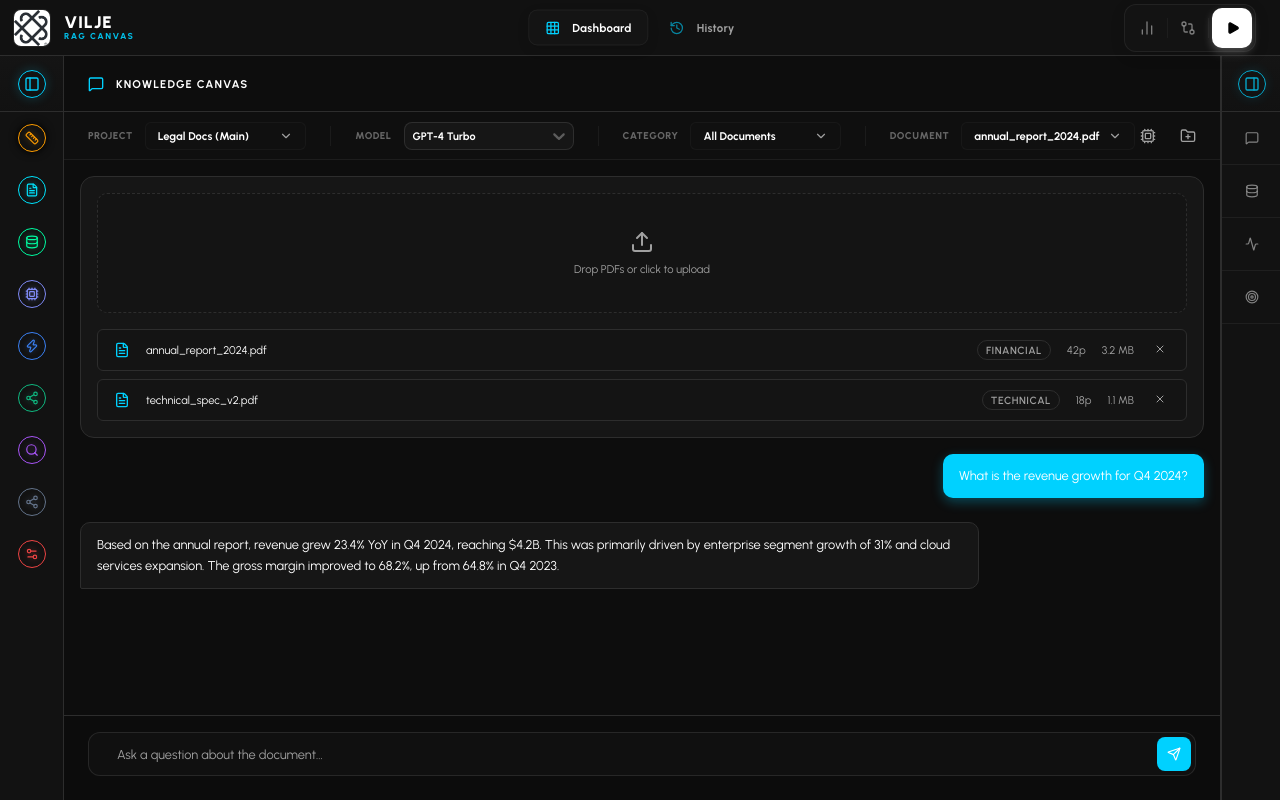
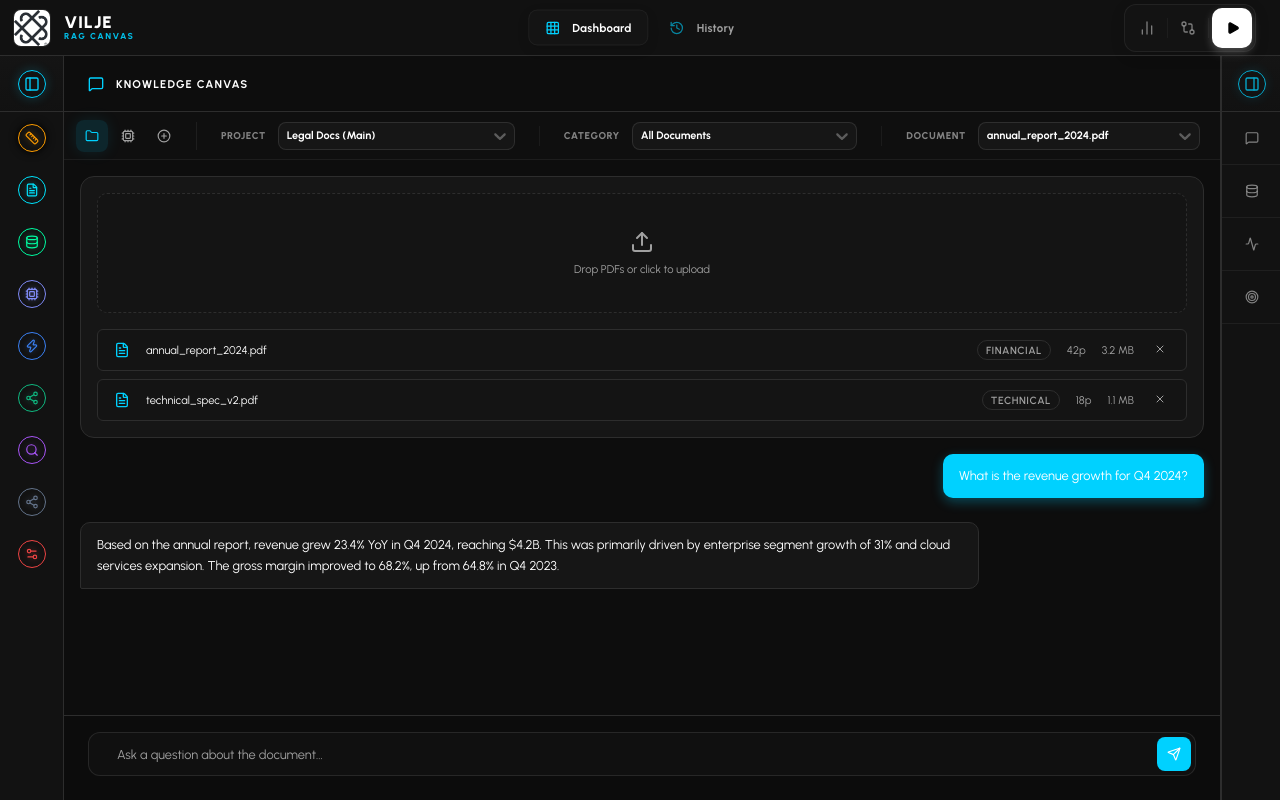
Before and after one commit to workstream-vilje/InsightPdf-Engine-Frontend, a Next.js app: page / in a window 1280 px wide. Built offline with nearby package versions, Linux system fonts and the light colour scheme.

Commit message:
Enhance CenterPanel and ConfigPanel with multi-select options and improved styles

```diff
--- a/src/components/features/dashboard/CenterPanel/index.jsx
+++ b/src/components/features/dashboard/CenterPanel/index.jsx
@@ -1,21 +1,17 @@
 "use client";
 import React, { useState } from 'react';
 import classNames from 'classnames';
-import { Upload, FileText, X, FolderPlus, MessageSquare } from "lucide-react";
+import {
+  Upload, FileText, X, FolderPlus, MessageSquare,
+  Search, Send, Download, Trash2, PlusCircle,
+  LayoutGrid, List, ArrowUp, Cpu, Folder
+} from "lucide-react";
 import { Button } from "@/components/ui/button";
 import { Input } from "@/components/ui/input";
 import { Badge } from "@/components/ui/badge";
-import {
-  Select as SelectOriginal,
-  SelectContent as SelectContentOriginal,
-  SelectItem as SelectItemOriginal,
-  SelectTrigger as SelectTriggerOriginal,
-  SelectValue as SelectValueOriginal
-} from "@/components/ui/select";
 import { ScrollArea } from "@/components/ui/scroll-area";
 import { motion, AnimatePresence } from "framer-motion";
 import Select from 'react-select';
-import { Search, Send, Download, Trash2, PlusCircle, LayoutGrid, List, ArrowUp, Cpu } from "lucide-react";
 import { DASHBOARD_FILES, DASHBOARD_MESSAGES } from "@/lib/dashboard/data";
 import styles from './styles.module.css';
 
@@ -27,7 +23,25 @@ const initialModelOptions = [
   { value: 'gemini', label: 'Gemini Pro' },
 ];
 
-// Header Select Styles
+
+// Options for each filter
+const projectOptions = [
+  { value: 'legal', label: 'Legal Docs (Main)' },
+  { value: 'research', label: 'Research Workspace' },
+];
+
+const categoryOptions = [
+  { value: 'all', label: 'All Documents' },
+  { value: 'financial', label: 'Financial Reports' },
+  { value: 'technical', label: 'Technical Specs' },
+];
+
+const documentOptions = [
+  { value: 'annual', label: 'annual_report_2024.pdf' },
+  { value: 'technical', label: 'technical_spec_v2.pdf' },
+];
+
+// Header Select Styles for Perfect Alignment
 const headerSelectStyles = {
   control: (base, state) => ({
     ...base,
@@ -41,19 +55,24 @@ const headerSelectStyles = {
     fontWeight: '700',
     color: '#ffffff',
     boxShadow: 'none',
-    transition: 'all 0.2s ease',
+    transition: 'all 0.2s cubic-bezier(0.4, 0, 0.2, 1)',
     cursor: 'pointer',
     '&:hover': {
       borderColor: 'rgba(var(--primary), 0.4)',
-      background: 'rgba(255, 255, 255, 0.05)',
+      background: 'rgba(255, 255, 255, 0.06)',
     },
+    display: 'flex',
+    alignItems: 'center',
+    overflow: 'hidden',
   }),
   valueContainer: (base) => ({
     ...base,
     padding: '0 8px',
-    height: '28px',
+    height: '26px',
     display: 'flex',
     alignItems: 'center',
+    whiteSpace: 'nowrap',
+    flexWrap: 'nowrap',
   }),
   indicatorsContainer: (base) => ({
     ...base,
@@ -69,7 +88,8 @@ const headerSelectStyles = {
     zIndex: 1000,
     marginTop: '6px',
     overflow: 'hidden',
-    width: '180px',
+    width: 'max-content',
+    minWidth: '100%',
   }),
   menuList: (base) => ({
     ...base,
@@ -84,6 +104,7 @@ const headerSelectStyles = {
     fontWeight: state.isSelected ? '700' : '500',
     cursor: 'pointer',
     borderRadius: '6px',
+    whiteSpace: 'nowrap',
     '&:active': {
       background: 'rgba(var(--primary), 0.25)',
     },
@@ -92,6 +113,8 @@ const headerSelectStyles = {
     ...base,
     color: '#ffffff',
     margin: 0,
+    overflow: 'hidden',
+    textOverflow: 'ellipsis',
   }),
   input: (base) => ({
     ...base,
@@ -120,10 +143,17 @@ const CenterPanel = () => {
   const [newProject, setNewProject] = useState("");
   const [newCategory, setNewCategory] = useState("");
 
+  // Selection states
+  const [selectedProject, setSelectedProject] = useState(projectOptions[0]);
+  const [selectedCategory, setSelectedCategory] = useState(categoryOptions[0]);
+  const [selectedDocument, setSelectedDocument] = useState(documentOptions[0]);
+
+  // Header Modes: 'filters' | 'models' | 'actions'
+  const [headerMode, setHeaderMode] = useState('filters');
+
   // Model states
   const [modelOptions, setModelOptions] = useState(initialModelOptions);
   const [selectedModel, setSelectedModel] = useState(initialModelOptions[0]);
-  const [isAddingModel, setIsAddingModel] = useState(false);
   const [newModelName, setNewModelName] = useState("");
 
   const files = DASHBOARD_FILES;
@@ -138,7 +168,7 @@ const CenterPanel = () => {
     setModelOptions([...modelOptions, newOption]);
     setSelectedModel(newOption);
     setNewModelName("");
-    setIsAddingModel(false);
+    setHeaderMode('models');
   };
 
   const handleUpload = () => {
@@ -184,10 +214,36 @@ const CenterPanel = () => {
         <span className={styles.headerTitle}>Knowledge Canvas</span>
       </div>
 
-      {/* 100% Integrated Filter Header with Context-Aware Ingestion Controls */}
+      {/* Tabbed Integrated Filter Header */}
       <div className={styles.filterHeader}>
+        {/* Tab Switcher Icons */}
+        <div className={styles.headerTabSwitcher}>
+          <button
+            className={classNames(styles.tabIconButton, { [styles.activeTab]: headerMode === 'filters' })}
+            onClick={() => setHeaderMode('filters')}
+            title="Browse Filters"
+          >
+            <Folder size={14} />
+          </button>
+          <button
+            className={classNames(styles.tabIconButton, { [styles.activeTab]: headerMode === 'models' })}
+            onClick={() => setHeaderMode('models')}
+            title="Model Selection"
+          >
+            <Cpu size={14} />
+          </button>
+          <button
+            className={classNames(styles.tabIconButton, { [styles.activeTab]: headerMode === 'actions' })}
+            onClick={() => setHeaderMode('actions')}
+            title="Quick Actions"
+          >
+            <PlusCircle size={14} />
+          </button>
+        </div>
+
+        <div className={styles.headerModeContent}>
           <AnimatePresence mode="wait">
-          {!isCreating && !isAddingModel ? (
+            {headerMode === 'filters' && (
               <motion.div
                 key="filters"
                 initial={{ opacity: 0, x: -10 }}
@@ -198,23 +254,62 @@ const CenterPanel = () => {
                 {/* Project Selection */}
                 <div className={styles.filterGroup}>
                   <span className={styles.filterLabel}>PROJECT</span>
-                <SelectOriginal defaultValue="legal">
-                  <SelectTriggerOriginal className={styles.filterTrigger}>
-                    <SelectValueOriginal placeholder="Project" />
-                  </SelectTriggerOriginal>
-                  <SelectContentOriginal>
-                    <SelectItemOriginal value="legal">Legal Docs (Main)</SelectItemOriginal>
-                    <SelectItemOriginal value="research">Research Workspace</SelectItemOriginal>
-                  </SelectContentOriginal>
-                </SelectOriginal>
+                  <div style={{ flex: 1, minWidth: '130px' }}>
+                    <Select
+                      options={projectOptions}
+                      value={selectedProject}
+                      onChange={setSelectedProject}
+                      styles={headerSelectStyles}
+                      isSearchable={false}
+                    />
+                  </div>
                 </div>
 
                 <div className={styles.filterDivider} />
 
-              {/* Model Selection (The New Addition) */}
+                {/* Category Selection */}
                 <div className={styles.filterGroup}>
-                <span className={styles.filterLabel}>MODEL</span>
-                <div style={{ flex: 1, minWidth: '140px' }}>
+                  <span className={styles.filterLabel}>CATEGORY</span>
+                  <div style={{ flex: 1, minWidth: '130px' }}>
+                    <Select
+                      options={categoryOptions}
+                      value={selectedCategory}
+                      onChange={setSelectedCategory}
+                      styles={headerSelectStyles}
+                      isSearchable={false}
+                    />
+                  </div>
+                </div>
+
+                <div className={styles.filterDivider} />
+
+                {/* Document Selection */}
+                <div className={styles.filterGroup}>
+                  <span className={styles.filterLabel}>DOCUMENT</span>
+                  <div style={{ flex: 1, minWidth: '160px' }}>
+                    <Select
+                      options={documentOptions}
+                      value={selectedDocument}
+                      onChange={setSelectedDocument}
+                      styles={headerSelectStyles}
+                      isSearchable={false}
+                    />
+                  </div>
+                </div>
+              </motion.div>
+            )}
+
+            {headerMode === 'models' && (
+              <motion.div
+                key="models"
+                initial={{ opacity: 0, x: -10 }}
+                animate={{ opacity: 1, x: 0 }}
+                exit={{ opacity: 0, x: -10 }}
+                style={{ display: 'flex', alignItems: 'center', gap: 'var(--spacing-4)', flex: 1, minWidth: 0 }}
+              >
+                <div className={styles.filterGroup}>
+                  <span className={styles.filterLabel}>ACTIVE MODEL</span>
+                  <div style={{ flex: 1, minWidth: '220px' }}>
                     <Select
                       options={modelOptions}
                       value={selectedModel}
@@ -225,124 +320,48 @@ const CenterPanel = () => {
                     />
                   </div>
                 </div>
+                <div className={styles.filterDivider} />
+                <span className={styles.statusTag}>STABLE</span>
+              </motion.div>
+            )}
 
-              <div className={styles.filterDivider} />
-
-              <div className={styles.filterGroup}>
-                <span className={styles.filterLabel}>CATEGORY</span>
-                <SelectOriginal defaultValue="all">
-                  <SelectTriggerOriginal className={styles.filterTrigger}>
-                    <SelectValueOriginal placeholder="Category" />
-                  </SelectTriggerOriginal>
-                  <SelectContentOriginal>
-                    <SelectItemOriginal value="all">All Documents</SelectItemOriginal>
-                    <SelectItemOriginal value="financial">Financial Reports</SelectItemOriginal>
-                    <SelectItemOriginal value="technical">Technical Specs</SelectItemOriginal>
-                  </SelectContentOriginal>
-                </SelectOriginal>
-              </div>
-
-              <div className={styles.filterDivider} />
-
-              <div className={styles.filterGroup}>
-                <span className={styles.filterLabel}>DOCUMENT</span>
-                <SelectOriginal defaultValue="annual">
-                  <SelectTriggerOriginal className={styles.filterTrigger}>
-                    <SelectValueOriginal placeholder="Document" />
-                  </SelectTriggerOriginal>
-                  <SelectContentOriginal>
-                    <SelectItemOriginal value="annual">annual_report_2024.pdf</SelectItemOriginal>
-                    <SelectItemOriginal value="technical">technical_spec_v2.pdf</SelectItemOriginal>
-                  </SelectContentOriginal>
-                </SelectOriginal>
-              </div>
-            </motion.div>
-          ) : isAddingModel ? (
+            {headerMode === 'actions' && (
               <motion.div
-              key="addingModel"
+                key="actions"
                 initial={{ opacity: 0, x: 10 }}
                 animate={{ opacity: 1, x: 0 }}
                 exit={{ opacity: 0, x: 10 }}
                 className={styles.inlineFormHeader}
+                style={{ flex: 1 }}
               >
                 <div className={styles.filterGroup}>
-                <span className={styles.filterLabel}>MODEL NAME</span>
+                  <span className={styles.filterLabel}>MODEL INTAKE</span>
                   <Input
-                  placeholder="Enter Model Name (e.g. GPT-5)"
+                    placeholder="DeepSeek-V3..."
                     value={newModelName}
                     onChange={(e) => setNewModelName(e.target.value)}
                     onKeyDown={(e) => e.key === "Enter" && handleAddNewModel()}
                     className={styles.headerInput}
                   />
                 </div>
-              <Button
-                size="sm"
-                className={styles.createButtonHeader}
-                onClick={handleAddNewModel}
-              >
-                ADD TO PROJECT
+                <Button variant="ghost" size="sm" className={styles.createButtonHeader} onClick={handleAddNewModel}>
+                  ADD MODEL
                 </Button>
-            </motion.div>
-          ) : (
-            <motion.div
-              key="creation"
-              initial={{ opacity: 0, x: 10 }}
-              animate={{ opacity: 1, x: 0 }}
-              exit={{ opacity: 0, x: 10 }}
-              className={styles.inlineFormHeader}
-            >
+                <div className={styles.filterDivider} />
                 <div className={styles.filterGroup}>
-                <span className={styles.filterLabel}>NEW PROJECT</span>
                   <Input
-                  placeholder="Enter Project Name"
+                    placeholder="New Project Name..."
                     value={newProject}
                     onChange={(e) => setNewProject(e.target.value)}
                     className={styles.headerInput}
                   />
+                  <Button variant="ghost" size="sm" className={styles.createButtonHeader} onClick={() => setHeaderMode('filters')}>
+                    CREATE
+                  </Button>
                 </div>
-
-              <div className={styles.filterDivider} />
-
-              <div className={styles.filterGroup}>
-                <span className={styles.filterLabel}>NEW CATEGORY</span>
-                <Input
-                  placeholder="Enter Category"
-                  value={newCategory}
-                  onChange={(e) => setNewCategory(e.target.value)}
-                  className={styles.headerInput}
-                />
-              </div>
-
-              <Button
-                size="sm"
-                className={styles.createButtonHeader}
-                onClick={() => setIsCreating(false)}
-              >
-                CREATE PROJECT
-              </Button>
               </motion.div>
             )}
           </AnimatePresence>
-
-        <div style={{ display: 'flex', alignItems: 'center', gap: 'var(--spacing-2)', marginLeft: 'auto' }}>
-          <Button
-            variant="ghost"
-            size="sm"
-            className={classNames(styles.iconButtonHeader, { [styles.activeButton]: isAddingModel })}
-            onClick={() => { setIsAddingModel(!isAddingModel); setIsCreating(false); }}
-            title="Add Custom Model"
-          >
-            <Cpu size={16} />
-          </Button>
-          <Button
-            variant="ghost"
-            size="sm"
-            className={classNames(styles.iconButtonHeader, { [styles.activeButton]: isCreating })}
-            onClick={() => { setIsCreating(!isCreating); setIsAddingModel(false); }}
-            title="New Project"
-          >
-            {isCreating ? <X size={16} /> : <FolderPlus size={16} />}
-          </Button>
         </div>
       </div>
 
--- a/src/components/features/dashboard/CenterPanel/styles.module.css
+++ b/src/components/features/dashboard/CenterPanel/styles.module.css
@@ -32,13 +32,55 @@
 .filterHeader {
   display: flex;
   align-items: center;
-  padding: 0 var(--spacing-4);
+  padding: 0 var(--spacing-3);
   height: 48px;
   background-color: rgba(var(--surface-2), 0.3);
   border-bottom: 1px solid rgba(var(--border), 0.5);
-  gap: var(--spacing-4);
+  gap: 0;
   flex-shrink: 0;
   width: 100%;
+}
+
+.headerTabSwitcher {
+  display: flex;
+  align-items: center;
+  gap: var(--spacing-1);
+  padding-right: var(--spacing-4);
+  margin-right: var(--spacing-4);
+  border-right: 1px solid rgba(var(--border), 0.5);
+  height: 28px;
+}
+
+.tabIconButton {
+  width: 32px;
+  height: 32px;
+  display: flex;
+  align-items: center;
+  justify-content: center;
+  border-radius: 8px;
+  color: rgb(var(--muted-foreground));
+  transition: all 0.2s cubic-bezier(0.4, 0, 0.2, 1);
+  cursor: pointer;
+  background: transparent;
+  border: none;
+}
+
+.tabIconButton:hover {
+  background: rgba(var(--surface-3), 0.4);
+  color: rgb(var(--foreground));
+}
+
+.activeTab {
+  background: rgba(var(--primary), 0.12) !important;
+  color: rgb(var(--primary)) !important;
+  box-shadow: 0 0 15px rgba(var(--primary), 0.1);
+}
+
+.headerModeContent {
+  flex: 1;
+  min-width: 0;
+  display: flex;
+  align-items: center;
 }
 
 
@@ -59,7 +101,7 @@
   font-weight: 800;
   color: rgb(var(--muted-foreground));
   letter-spacing: 0.05em;
-  opacity: 0.6;
+  opacity: 0.8;
 }
 
 
@@ -97,8 +139,24 @@
   display: flex;
   align-items: center;
   gap: var(--spacing-3);
-  padding: 0 var(--spacing-3);
-  border-left: 1px solid rgba(var(--border), 0.3);
+  padding: 0 var(--spacing-1);
+}
+
+.statusTag {
+  font-size: 0.58rem;
+  font-family: var(--font-mono);
+  font-weight: 800;
+  color: #10b981;
+  background: rgba(16, 185, 129, 0.1);
+  padding: 2px 8px;
+  border-radius: 4px;
+  border: 1px solid rgba(16, 185, 129, 0.2);
+  text-transform: uppercase;
+  letter-spacing: 0.05em;
+  height: 18px;
+  display: flex;
+  align-items: center;
+  margin-left: auto;
 }
 
 .headerInput {
```
Also changed, not shown: src/components/features/dashboard/ConfigPanel/index.jsx (+12 -6 lines). Lines whose indentation alone changed are shown as unchanged.
